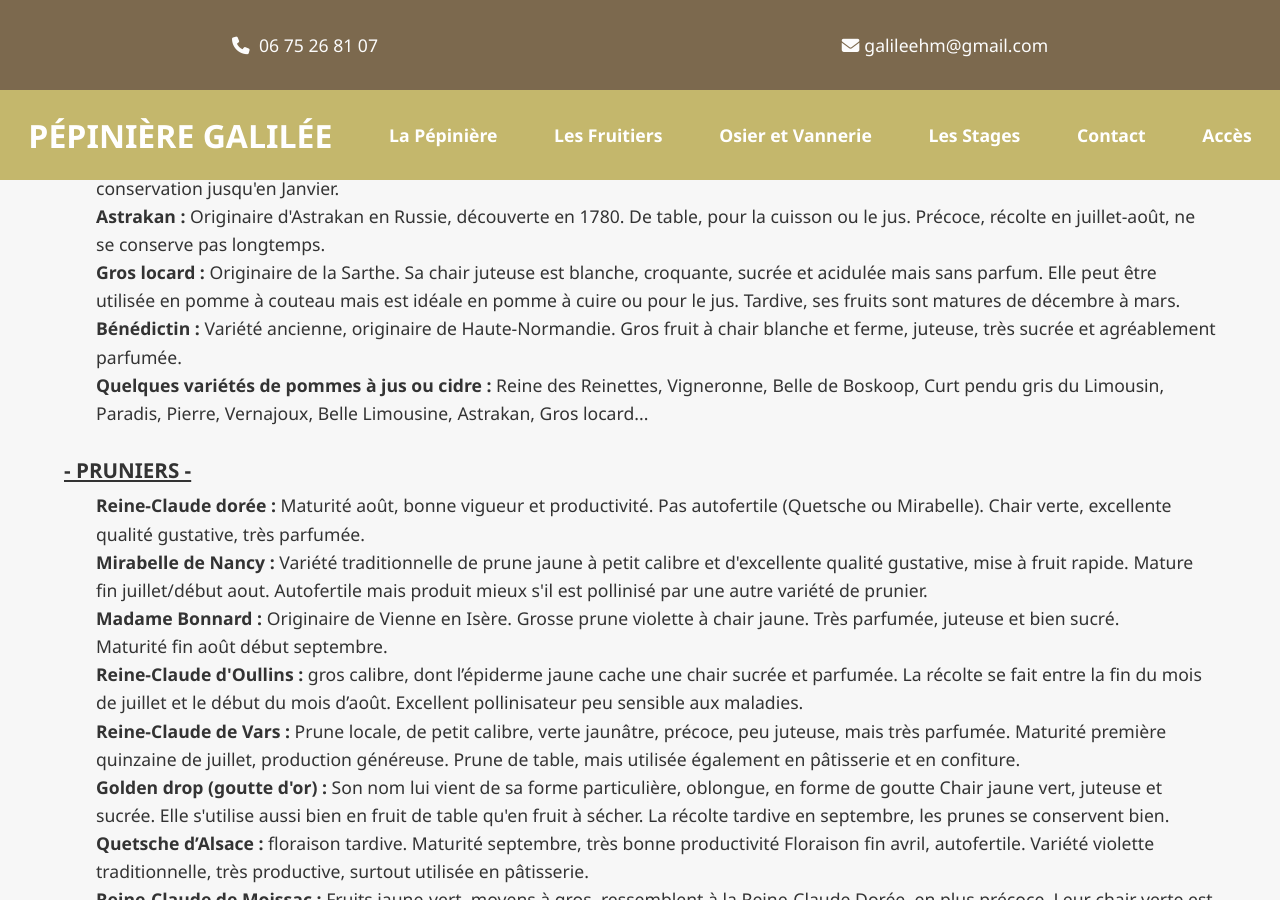
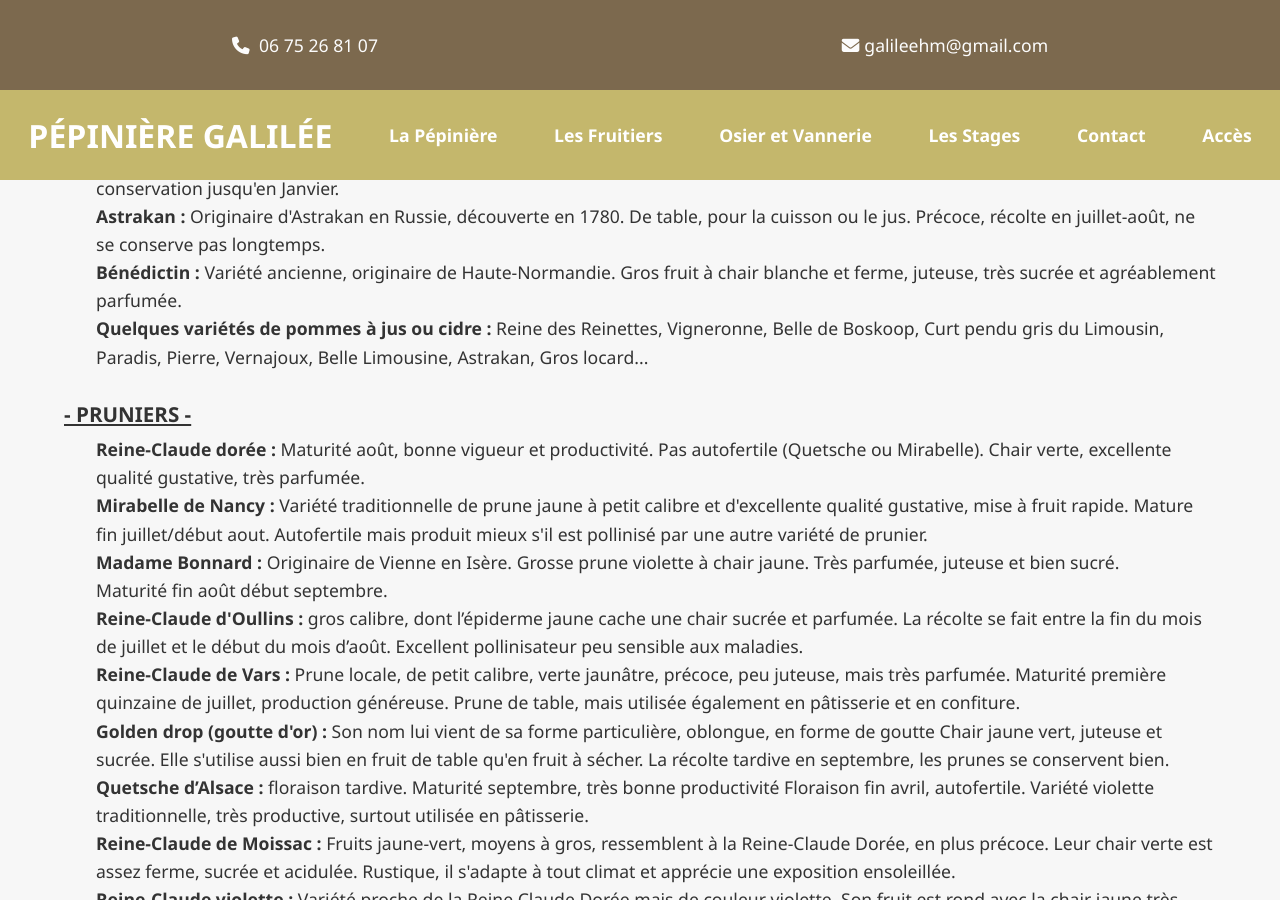
Before and after one commit to pepiniereGalilee/pepiniereGalilee.github.io, a Jekyll site: the page built from _pages/fruitiers.html, in a window 1280 px wide and 900 px high, scrolled down 3156 px. Built offline with Jekyll 4.4.1, drawn with Linux system fonts in a browser that asks for light colours; nearby versions of some CDN libraries.

Commit message:
Update fruitiers.html

```diff
--- a/_pages/fruitiers.html
+++ b/_pages/fruitiers.html
@@ -283,10 +283,10 @@ permalink: /fruitiers
     <strong>Astrakan :</strong> Originaire d'Astrakan en Russie, découverte en
     1780. De table, pour la cuisson ou le jus. Précoce, récolte en juillet-août,
     ne se conserve pas longtemps.<br />
-    <strong>Gros locard :</strong> Originaire de la Sarthe. Sa chair juteuse est
+    <!-- <strong>Gros locard :</strong> Originaire de la Sarthe. Sa chair juteuse est
     blanche, croquante, sucrée et acidulée mais sans parfum. Elle peut être
     utilisée en pomme à couteau mais est idéale en pomme à cuire ou pour le jus.
-    Tardive, ses fruits sont matures de décembre à mars.<br />
+    Tardive, ses fruits sont matures de décembre à mars.<br /> -->
     <!-- <strong>Denise :</strong> Petit calibre, croquante, juteuse, ferme
     blanchâtre, douce, octobre.<br /> -->
 
```
